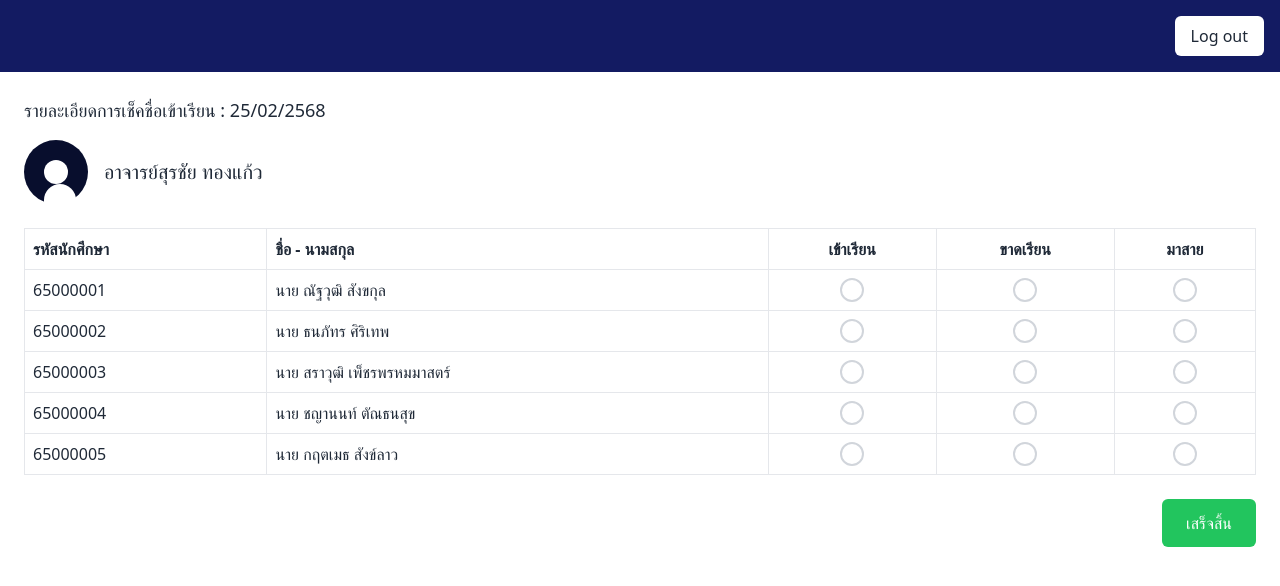
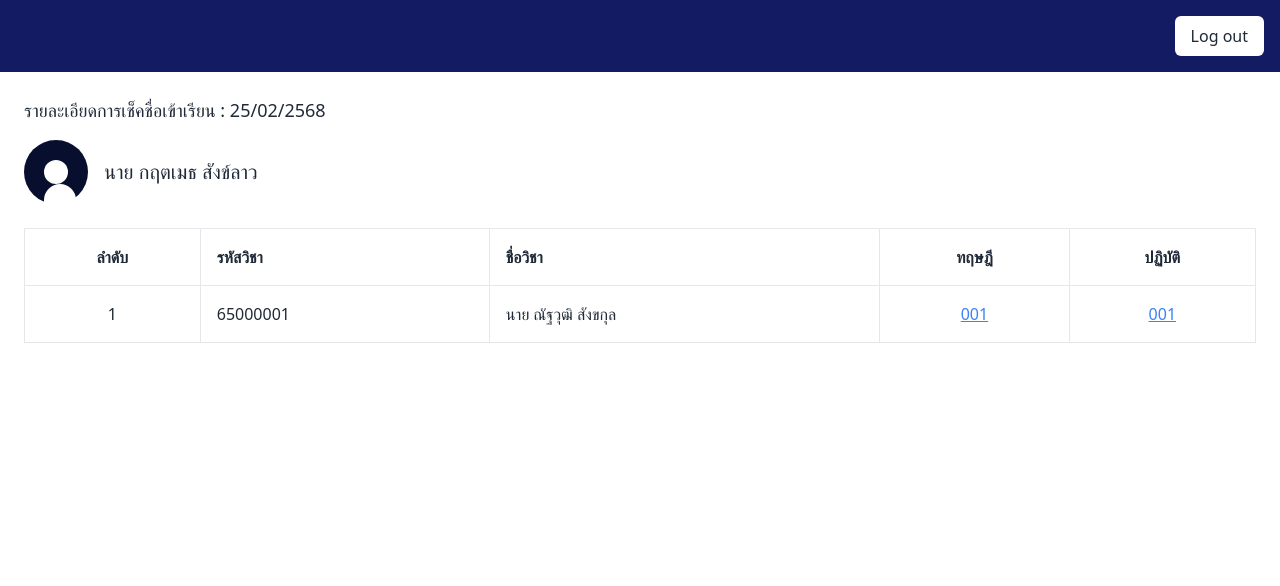
Before and after one commit to Kittaemetsanglaw/ScanFace, a React (Vite) app in the folder fronend/: page /attendance in a window 1280 px wide. Shown: the top 586 px of the page. Built offline with nearby package versions, Linux system fonts and the light colour scheme; sample sign-in values are in the browser's storage.

Commit message:
V4 add page & api to Backend

```diff
--- a/fronend/src/App.jsx
+++ b/fronend/src/App.jsx
@@ -6,7 +6,7 @@ import LoginPage from "./components/Page/LoginPage";
 import CourseDetails from "./components/Page/CourseDetails";
 import ProtectedRoute from "./components/Page/ProtectedRoute"
 import AttendanceList from './components/Page/AttendanceList';
-
+import StudentsList from "./components/Page/StudentsList"
 
 const App = () => {
   return (
@@ -30,6 +30,14 @@ const App = () => {
             <AttendanceList />
           </ProtectedRoute>
         } />
+
+      <Route path="/studentslist" element={
+        <ProtectedRoute>
+          <StudentsList />
+        </ProtectedRoute>
+      }/>
+
+
       </Routes>
     </BrowserRouter>
   );
--- a/fronend/src/components/Layout/Navbar/Navbar.jsx
+++ b/fronend/src/components/Layout/Navbar/Navbar.jsx
@@ -7,7 +7,7 @@ const Navbar = () => {
         <span className="icon">💻</span>
         <span className="text-xl font-bold">CPE-495</span>
       </div>
-      <ul className="space-y-4">
+      <ul className="space-y-6">
         <li><a href="#dashboard" className="flex items-center space-x-2 hover:text-gray-400"><span className="icon">📊</span><i className="fas fa-tachometer-alt"></i><span>Dashboard</span></a></li>
         <li><a href="#notification" className="flex items-center space-x-2 hover:text-gray-400"><span className="icon">🔔 </span><i className="fas fa-notification-alt"></i><span>Notification</span></a></li>
         <li><a href="#log" className="flex items-center space-x-2 hover:text-gray-400"><span className="icon">📄</span><i className="fas fa-calendar-alt"></i><span>Log</span></a></li>
--- a/fronend/src/components/Page/AttendanceList.jsx
+++ b/fronend/src/components/Page/AttendanceList.jsx
@@ -5,10 +5,7 @@ const AttendanceList = () => {
   const navigate = useNavigate();
   const [students] = useState([
     { id: '65000001', name: 'นาย ณัฐวุฒิ สังขกุล', present: false, absent: false, late: false },
-    { id: '65000002', name: 'นาย ธนภัทร ศิริเทพ', present: false, absent: false, late: false },
-    { id: '65000003', name: 'นาย สราวุฒิ เพ็ชรพรหมมาสตร์', present: false, absent: false, late: false },
-    { id: '65000004', name: 'นาย ชญานนท์ ตัณธนสุข', present: false, absent: false, late: false },
-    { id: '65000005', name: 'นาย กฤตเมธ สังข์ลาว', present: false, absent: false, late: false },
+
   ]);
 
   const handleLogout = () => {
@@ -37,53 +34,46 @@ const AttendanceList = () => {
               <div className="w-8 h-5 bg-white absolute top-6 rounded-t-full "></div>
             </div>
           </div>
-          <h3 className="text-xl">อาจารย์สุรชัย ทองแก้ว</h3>
+          <h3 className="text-xl">นาย กฤตเมธ สังข์ลาว</h3>
         </div>
 
         <div className="overflow-x-auto">
           <table className="w-full border-collapse">
             <thead>
-              <tr>
-                <th className="border p-2 text-left">รหัสนักศึกษา</th>
-                <th className="border p-2 text-left">ชื่อ - นามสกุล</th>
-                <th className="border p-2 text-center">เข้าเรียน</th>
-                <th className="border p-2 text-center">ขาดเรียน</th>
-                <th className="border p-2 text-center">มาสาย</th>
+            <tr>
+                <th className="border p-4 text-center">ลำดับ</th>
+                <th className="border p-4 text-left">รหัสวิชา</th>
+                <th className="border p-4 text-left">ชื่อวิชา</th>
+                <th className="border p-4 text-center">ทฤษฎี</th>
+                <th className="border p-4 text-center">ปฏิบัติ</th>
               </tr>
             </thead>
             <tbody>
-              {students.map(student => (
+            {students.map((student, index) => (
                 <tr key={student.id}>
-                  <td className="border p-2">{student.id}</td>
-                  <td className="border p-2">{student.name}</td>
-                  <td className="border p-2 text-center">
-                    <div className="flex justify-center">
-                      <div className="w-6 h-6 border-2 border-gray-300 rounded-full"></div>
-                    </div>
+                  <td className="border p-4 text-center">{index + 1}</td>
+                  <td className="border p-4">{student.id}</td>
+                  <td className="border p-4">{student.name}</td>
+                  <td className="border p-4 text-center">
+                    <button
+                      className="text-blue-500 underline"
+                      onClick={() => navigate('/studentlist')}
+                    >
+                      001
+                    </button>
                   </td>
-                  <td className="border p-2 text-center">
-                    <div className="flex justify-center">
-                      <div className="w-6 h-6 border-2 border-gray-300 rounded-full"></div>
-                    </div>
-                  </td>
-                  <td className="border p-2 text-center">
-                    <div className="flex justify-center">
-                      <div className="w-6 h-6 border-2 border-gray-300 rounded-full"></div>
-                    </div>
+                  <td className="border p-4 text-center">
+                    <button
+                      className="text-blue-500 underline"
+                      onClick={() => navigate('/studentslist')}
+                    >
+                      001
+                    </button>
                   </td>
                 </tr>
               ))}
             </tbody>
           </table>
-        </div>
-
-        <div className="flex justify-end mt-6">
-          <button
-            className="bg-green-500 text-white px-6 py-3 rounded-md"
-            onClick={() => navigate('/courses')}
-          >
-            เสร็จสิ้น
-          </button>
         </div>
       </div>
     </div>
--- a/fronend/src/components/Page/DashBoard/DashBoard.jsx
+++ b/fronend/src/components/Page/DashBoard/DashBoard.jsx
@@ -88,13 +88,13 @@ const Dashboard = () => {
           {/* กล่องแสดงระบบ */}
           <div className="bg-white rounded-lg p-6 shadow-lg border border-gray-300 col-span-1 flex flex-col gap-4">
             <h2 className="font-bold text-lg mb-2">🔹 ระบบ</h2>
-            <div className="bg-gray-100 p-3 rounded-lg shadow-inner">
+            <div className="bg-gray-100 p-3 rounded-lg ">
               <p className="font-bold">{isConnected ? "✅ Connected" : "❌ Disconnected"}</p>
               <p>✅ เช็คชื่อแล้ว: <b>{checkedInCount}</b> คน</p>
               <p>❌ ยังไม่ได้เช็คชื่อ: <b>{notCheckedInCount}</b> คน</p>
             </div>
 
-            <div className="bg-gray-100 p-3 rounded-lg shadow-inner">
+            <div className="bg-gray-100 p-3 rounded-lg ">
               <h3 className="font-bold">🛠 ฟังก์ชันเพิ่มเติม</h3>
               <button
                 onClick={fetchStudents}
--- a/fronend/src/components/Page/HomeScreen.jsx
+++ b/fronend/src/components/Page/HomeScreen.jsx
@@ -6,13 +6,13 @@ const Home = () => {
 
   return (
     <div className="flex flex-col items-center justify-center min-h-screen bg-gray-100">
-      <h1 className="text-2xl font-bold mb-6">ระบบเช็คชื่อด้วยใบหน้า</h1>
+      <h1 className="text-2xl font-bold mb-6 text-black">ระบบเช็คชื่อด้วยใบหน้า</h1>
 
       <div className="flex gap-6">
         {/* ปุ่ม Student */}
         <button
           className="bg-blue-600 text-white px-6 py-3 rounded-lg hover:bg-blue-700 transition"
-          onClick={() => navigate('/Login')}
+          onClick={() => navigate('/attendance')}
         >
           Student
         </button>
@@ -20,7 +20,7 @@ const Home = () => {
         {/* ปุ่ม Instructor */}
         <button
           className="bg-orange-500 text-white px-6 py-3 rounded-lg hover:bg-orange-600 transition"
-          onClick={() => navigate('/Login')}
+          onClick={() => navigate('/login')}
         >
           Instructor
         </button>
--- /dev/null
+++ b/fronend/src/components/Page/LogPage.jsx
@@ -0,0 +1,9 @@
+import React from 'react'
+
+function LogPage() {
+  return (
+    <div>LogPage</div>
+  )
+}
+
+export default LogPage
--- /dev/null
+++ b/fronend/src/components/Page/StudentsList.jsx
@@ -0,0 +1,129 @@
+import React, { useEffect, useState } from "react";
+
+const AttendancePage = () => {
+  const [attendanceData, setAttendanceData] = useState([]);
+  const [selectedStudent, setSelectedStudent] = useState("640510001");
+
+  useEffect(() => {
+    fetch(`https://api.example.com/attendance?studentId=${selectedStudent}`)
+      .then(res => res.json())
+      .then(data => setAttendanceData(data))
+      .catch(err => console.error("Error fetching:", err));
+  }, [selectedStudent]);
+
+  const countStatus = (status) =>
+    attendanceData.filter((item) => item.status === status).length;
+
+  const total = attendanceData.length;
+
+  const statusColors = {
+    present: "bg-green-500",
+    late: "bg-orange-400",
+    absent: "bg-red-600",
+  };
+
+  return (
+    <div className="min-h-screen bg-gray-100 text-sm">
+      {/* Header */}
+      <div className="bg-blue-900 text-white px-6 py-3 flex justify-between items-center">
+        <h1 className="text-lg font-bold">
+          รหัสวิชา CPE495 : หัวข้อพิเศษในด้านวิศวกรรมคอมพิวเตอร์ 1
+        </h1>
+        <button className="bg-white text-black px-3 py-1 rounded">Log out</button>
+      </div>
+
+      {/* Content */}
+      <div className="max-w-4xl bg-white shadow-md mx-auto mt-6 p-6 rounded-lg">
+        {/* Student selector */}
+        <div className="flex items-center mb-4">
+          <div className="w-10 h-10 bg-gray-300 rounded-full flex items-center justify-center mr-4">
+            <span className="text-lg">👤</span>
+          </div>
+          <label className="font-bold text-lg">นางสาวอาไก่ ขอไม่</label>
+        </div>
+
+        {/* Attendance Table */}
+        <table className="w-full border text-center">
+          <thead className="bg-gray-100">
+            <tr>
+              <th className="border px-3 py-2">ครั้งที่</th>
+              <th className="border px-3 py-2">วันที่</th>
+              <th className="border px-3 py-2">เข้าเรียน</th>
+              <th className="border px-3 py-2">มาสาย</th>
+              <th className="border px-3 py-2">ขาดเรียน</th>
+              <th className="border px-3 py-2">หมายเหตุ</th>
+            </tr>
+          </thead>
+          <tbody>
+            {attendanceData.map((item, index) => (
+              <tr key={index} className="border-t">
+                <td className="border px-3 py-2">{index + 1}</td>
+                <td className="border px-3 py-2 font-bold">{item.date}</td>
+                <td className="border px-3 py-2">
+                  <div className={`w-4 h-4 rounded-full mx-auto border ${item.status === "present" ? statusColors.present : "border-gray-400"}`}></div>
+                </td>
+                <td className="border px-3 py-2">
+                  <div className={`w-4 h-4 rounded-full mx-auto border ${item.status === "late" ? statusColors.late : "border-gray-400"}`}></div>
+                </td>
+                <td className="border px-3 py-2">
+                  <div className={`w-4 h-4 rounded-full mx-auto border ${item.status === "absent" ? statusColors.absent : "border-gray-400"}`}></div>
+                </td>
+                <td className="border px-3 py-2"></td>
+              </tr>
+            ))}
+
+            {/* Summary */}
+            <tr className="bg-gray-100 font-semibold">
+              <td colSpan={2} className="border px-3 py-2">เข้าเรียน</td>
+              <td className="border px-3 py-2">{countStatus("present")}</td>
+              <td className="border px-3 py-2"></td>
+              <td className="border px-3 py-2"></td>
+              <td className="border px-3 py-2">ครั้ง</td>
+            </tr>
+            <tr className="bg-gray-100 font-semibold">
+              <td colSpan={2} className="border px-3 py-2">มาสาย</td>
+              <td className="border px-3 py-2"></td>
+              <td className="border px-3 py-2">{countStatus("late")}</td>
+              <td className="border px-3 py-2"></td>
+              <td className="border px-3 py-2">ครั้ง</td>
+            </tr>
+            <tr className="bg-gray-100 font-semibold">
+              <td colSpan={2} className="border px-3 py-2">ขาดเรียน</td>
+              <td className="border px-3 py-2"></td>
+              <td className="border px-3 py-2"></td>
+              <td className="border px-3 py-2">{countStatus("absent")}</td>
+              <td className="border px-3 py-2">ครั้ง</td>
+            </tr>
+            <tr className="bg-gray-200 font-bold">
+              <td colSpan={2} className="border px-3 py-2">รวม</td>
+              <td colSpan={3} className="border px-3 py-2">{total}</td>
+              <td className="border px-3 py-2">ครั้ง</td>
+            </tr>
+          </tbody>
+        </table>
+
+        {/* Legend */}
+        <div className="flex gap-6 mt-4 text-sm">
+          <div className="flex items-center gap-1">
+            <div className="w-4 h-4 bg-green-500 rounded-full"></div> เข้าเรียน
+          </div>
+          <div className="flex items-center gap-1">
+            <div className="w-4 h-4 bg-orange-400 rounded-full"></div> มาสาย
+          </div>
+          <div className="flex items-center gap-1">
+            <div className="w-4 h-4 bg-red-600 rounded-full"></div> ขาดเรียน
+          </div>
+        </div>
+
+        {/* Done Button */}
+        <div className="text-right mt-4">
+          <button className="bg-green-500 text-white px-4 py-1 rounded">
+            เสร็จสิ้น
+          </button>
+        </div>
+      </div>
+    </div>
+  );
+};
+
+export default AttendancePage;
```
